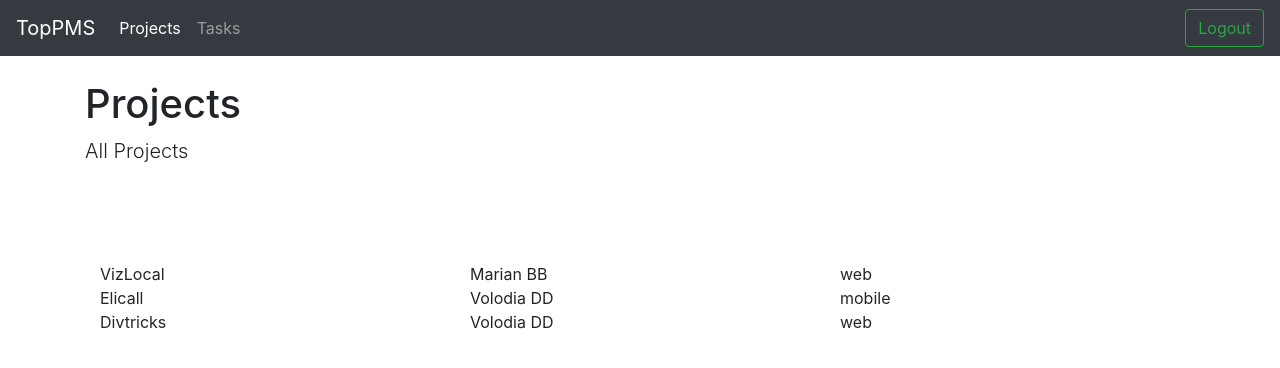
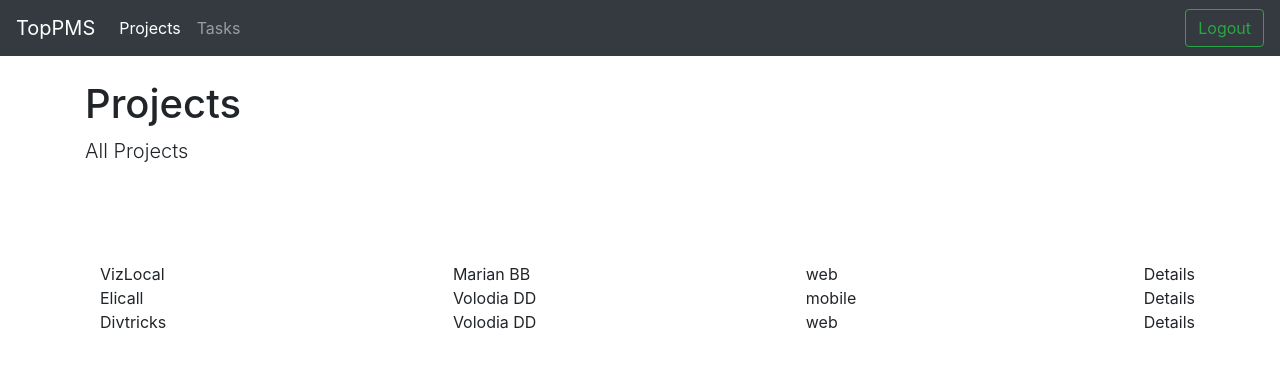
Before and after one commit to Ihor912/angular-top-pms, an Angular app: page /projects in a window 1280 px wide. Shown: the top 368 px of the page. Built offline with nearby package versions, Linux system fonts and the light colour scheme.

Commit message:
implement project-detail component

```diff
--- a/src/app/app.module.ts
+++ b/src/app/app.module.ts
@@ -10,6 +10,7 @@ import { ProjectsComponent } from './projects/projects.component';
 import { UserService } from './login/user.service';
 import { TasksComponent } from './tasks/tasks.component';
 import { ProjectsService } from './projects/projects.service';
+import { ProjectDetailsComponent } from './projects/project-details/project-details.component';
 
 
 @NgModule({
@@ -18,7 +19,8 @@ import { ProjectsService } from './projects/projects.service';
     NavbarComponent,
     LoginComponent,
     ProjectsComponent,
-    TasksComponent
+    TasksComponent,
+    ProjectDetailsComponent
   ],
   imports: [
     BrowserModule,
--- a/src/app/app.routing.ts
+++ b/src/app/app.routing.ts
@@ -3,10 +3,12 @@ import { Routes, RouterModule } from '@angular/router';
 import { LoginComponent } from './login/login.component';
 import { ProjectsComponent } from './projects/projects.component';
 import { TasksComponent } from './tasks/tasks.component';
+import { ProjectDetailsComponent } from './projects/project-details/project-details.component';
 
 const appRoutes: Routes = [
     { path: 'login', component: LoginComponent },
     { path: 'projects', component: ProjectsComponent },
+    { path: 'projects/:id', component: ProjectDetailsComponent },
     { path: 'tasks', component: TasksComponent },
     { path: '', redirectTo: '/login', pathMatch: 'full' }
 ];
--- a/src/app/common/protocols.ts
+++ b/src/app/common/protocols.ts
@@ -1,4 +1,5 @@
 export interface Project {
+    id: number;
     name: string;
     type: string;
     owner: string;
--- /dev/null
+++ b/src/app/projects/project-details/project-details.component.html
@@ -0,0 +1,3 @@
+<p>
+  project-details works!
+</p>
--- /dev/null
+++ b/src/app/projects/project-details/project-details.component.ts
@@ -0,0 +1,15 @@
+import { Component, OnInit } from '@angular/core';
+
+@Component({
+  selector: 'app-project-details',
+  templateUrl: './project-details.component.html',
+  styleUrls: ['./project-details.component.css']
+})
+export class ProjectDetailsComponent implements OnInit {
+
+  constructor() { }
+
+  ngOnInit() {
+  }
+
+}
--- a/src/app/projects/projects.component.html
+++ b/src/app/projects/projects.component.html
@@ -7,6 +7,7 @@
       <div class="col">{{project.name}}</div>
       <div class="col">{{project.owner}}</div>
       <div class="col">{{project.type}}</div>
+      <span [routerLink]="getProjectDetailsURL(project)">Details</span>
     </div>
   </div>
 </div>
--- a/src/app/projects/projects.component.ts
+++ b/src/app/projects/projects.component.ts
@@ -1,6 +1,7 @@
 import { Component, OnInit } from '@angular/core';
 import { ActivatedRoute } from '@angular/router';
 import { ProjectsService } from './projects.service';
+import { Project } from '../common/protocols';
 
 @Component({
   selector: 'app-projects',
@@ -12,4 +13,8 @@ export class ProjectsComponent implements OnInit {
 
   ngOnInit() {
   }
+
+  getProjectDetailsURL(project: Project) {
+    return ['/projects/' + project.id];
+  }
 }
--- a/src/app/projects/projects.service.ts
+++ b/src/app/projects/projects.service.ts
@@ -4,22 +4,56 @@ import { Project, Member } from '../common/protocols';
 export class ProjectsService {
     public projects: Array<Project> = [
         {
+            id: 0,
             name: 'VizLocal',
             type: 'web',
             owner: 'Marian BB',
             members: new Array<Member>()
         },
         {
+            id: 1,
             name: 'Elicall',
             type: 'mobile',
             owner: 'Volodia DD',
             members: new Array<Member>()
         },
         {
+            id: 2,
             name: 'Divtricks',
             type: 'web',
             owner: 'Volodia DD',
             members: new Array<Member>()
         }
     ];
+
+    someFunction() {
+        for (let index = 0; index < this.projects.length; index++) {
+            const project = this.projects[index];
+            console.log(project.name);
+        }
+
+        this.projects.forEach(project => console.log(project.name));
+
+
+
+
+        const name = this.projects.find(project => project.id === 1);
+        console.log(name);
+
+        const projects = this.projects.filter(project => project.name === 'Vasyl');
+        const projectNames = projects.map(project => project.name);
+
+
+        const galimyName = this.getProject(1);
+        console.log(galimyName);
+    }
+
+    getProject(id) {
+        for (let index = 0; index < this.projects.length; index++) {
+            const project = this.projects[index];
+            if (project.id === 1) {
+                return project.name;
+            }
+        }
+    }
 }
```
Also changed, not shown: src/app/projects/project-details/project-details.component.css (added).
